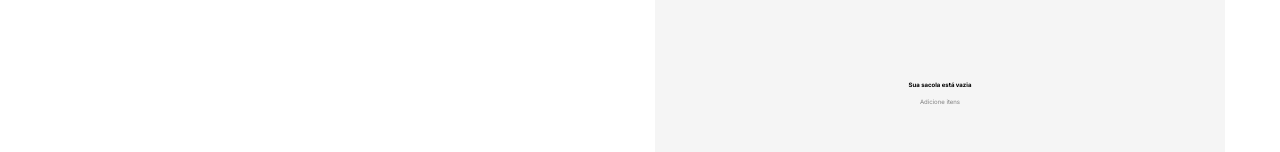
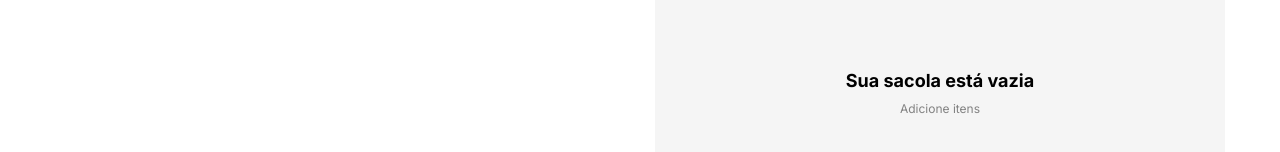
Before and after one commit to Kenzie-Academy-Brasil-Developers/react-entrega-template-hamburgueria-da-kenzie-luiza-barros, a React (Create React App) app: page / in a window 1280 px wide. Shown: the part 376-528 px from the top of the page. Built offline with nearby package versions, Linux system fonts and the light colour scheme; no server answers.

Commit message:
fix: fonts not working v2

```diff
--- a/src/components/globalStyles/texts.css
+++ b/src/components/globalStyles/texts.css
@@ -1,15 +1,15 @@
-h2 {
+.card h2, .cartWrapper h2 {
     font: var(--heading2);
 }
 
-h4 {
+.cartWrapper h4 {
     font: var(--heading4);
 }
 
-span, .cart__priceAndRemoveBtn p, .cart__priceAndRemoveBtn button {
+.card span, .cartWrapper span, .cart__priceAndRemoveBtn p, .cart__priceAndRemoveBtn button {
     font: var(--caption);
 }
 
-p, .cart__checkout__removeAll {
+.card p, .cartWrapper p, .cart__checkout__removeAll {
     font: var(--body-600);
 }
```
